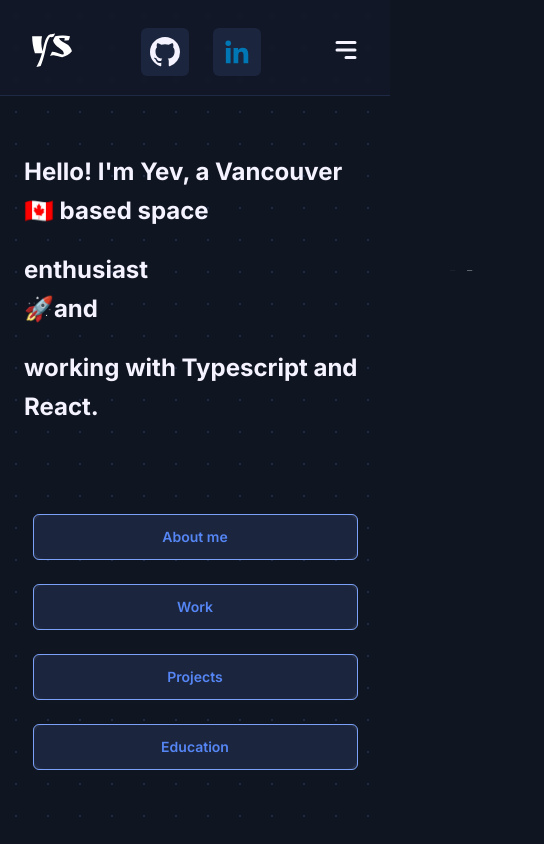
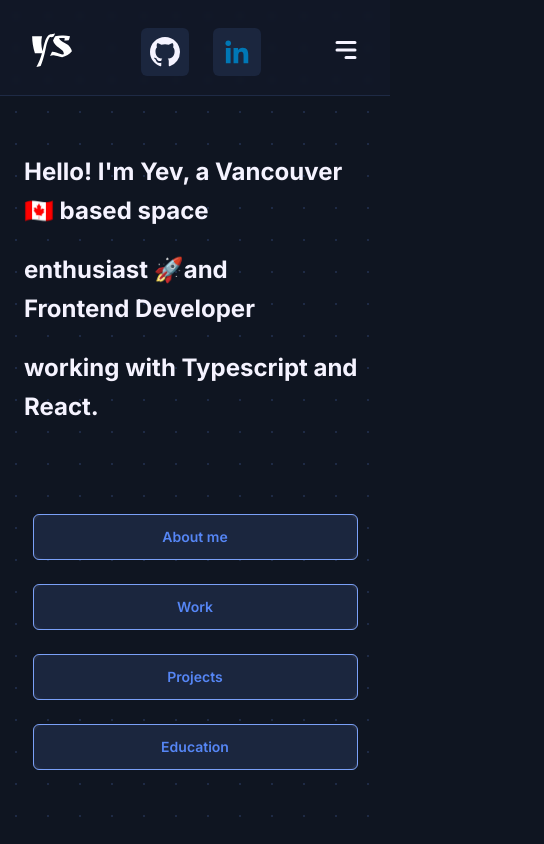
Before and after one commit to EStrilets/portfolio, a Next.js app: page / in a window 390 px wide. Shown: the top 844 px of the page, 544 px wide, since content can reach past the window. Built offline with nearby package versions, Linux system fonts and the light colour scheme.

Commit message:
about pahe

```diff
--- a/app/(about)/About.tsx
+++ b/app/(about)/About.tsx
@@ -23,15 +23,17 @@ const About = () => {
         </p>
         <div className="flex flex-row">
           <p className="font-bold text-2xl leading-relaxed text-violet-50 md:text-4xl md:leading-loose">
-           enthusiast 🚀and
+           enthusiast 🚀and <p className="md:hidden">
+            Frontend Developer
+           </p>
         </p>
-        <p className="flex items-center font-bold text-4xl text-violet-50">
+        <p className="md:flex items-center font-bold text-4xl text-violet-50 hidden">
           <span className="relative ml-3 h-[1.05em] w-96 overflow-hidden">
             <span className="absolute h-full w-full -translate-y-full animate-slide leading-none text-white">
-              Frontend Developer
+              <p className="text-text"> Frontend Developer </p>
             </span>
             <span className="absolute h-full w-full -translate-y-full animate-slide leading-none text-white [animation-delay:3.5s]">
-            Full-stack Developer
+            <p className="text-text"> Full-stack Developer  </p>
             </span>
           </span>
         </p>
```
